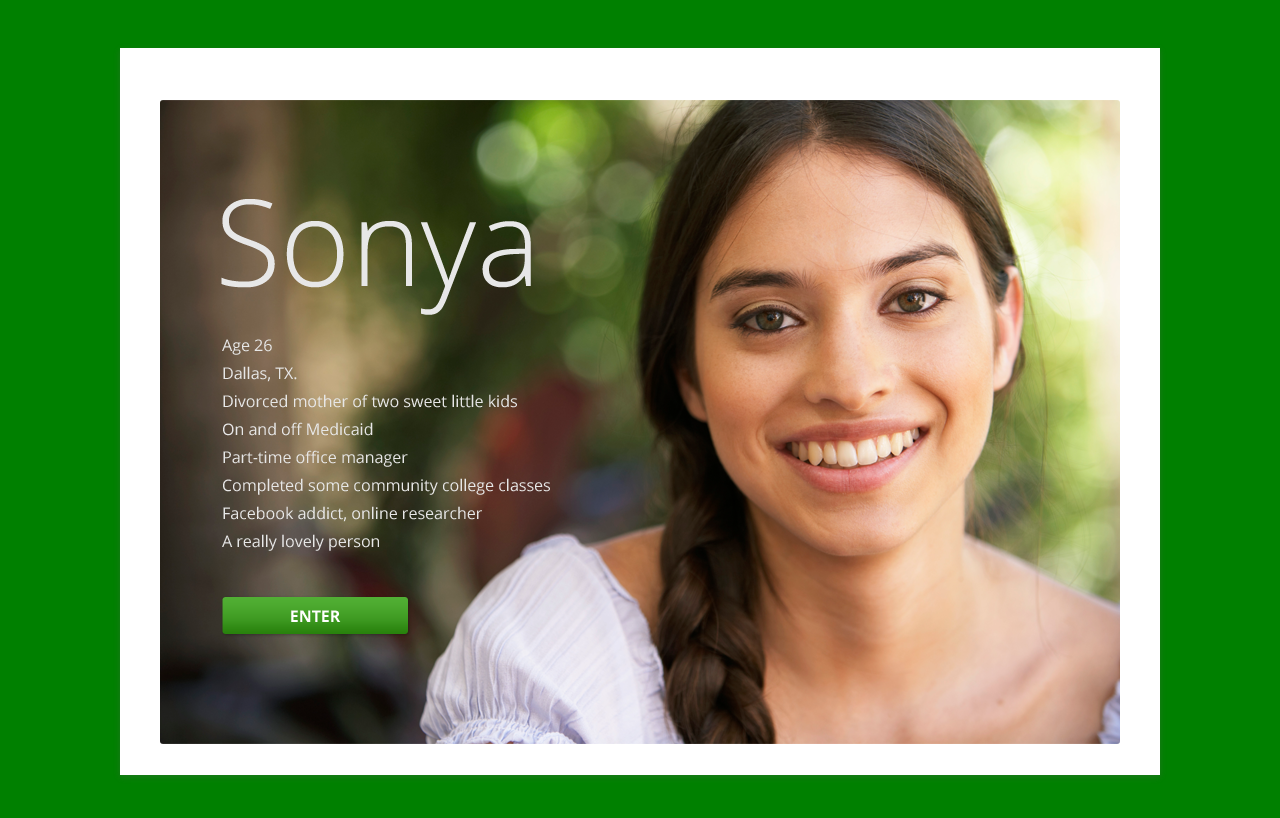
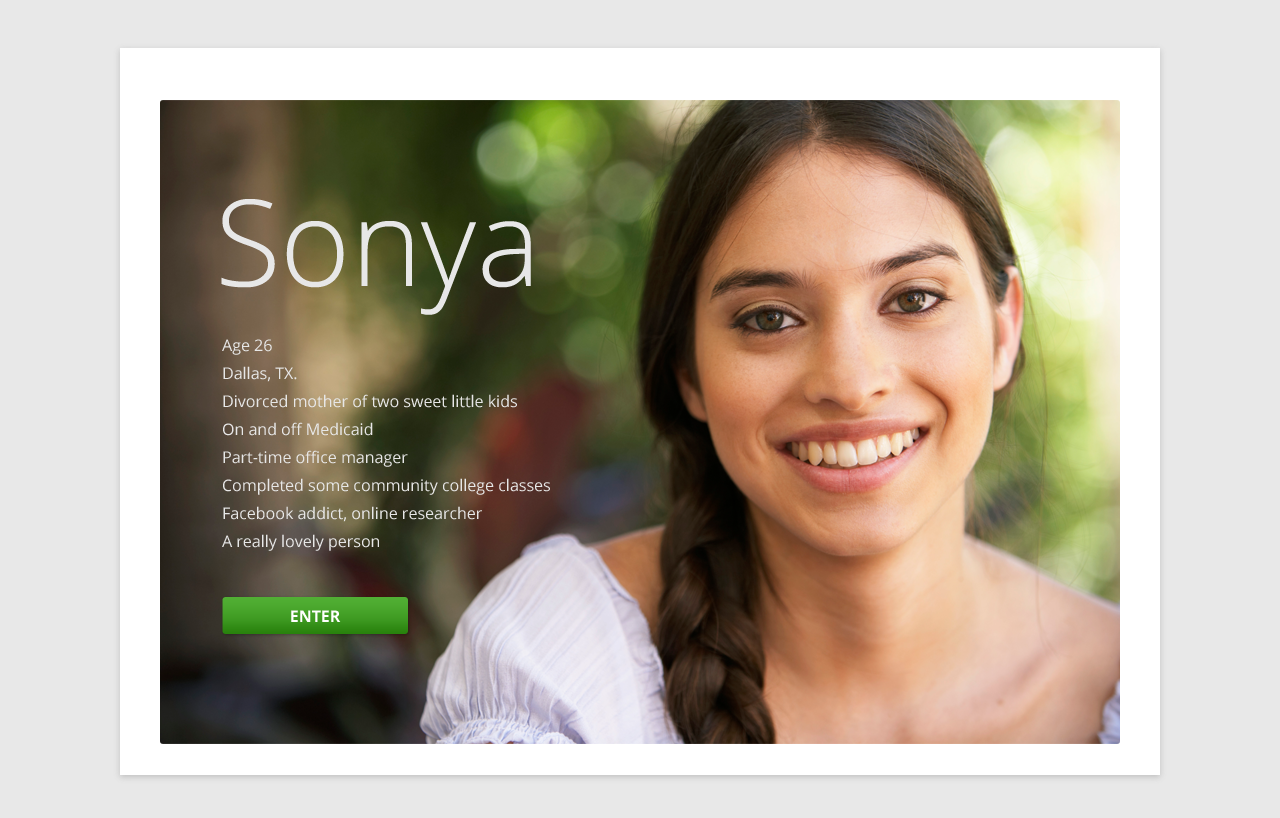
Before and after one commit to aquilentdev/SCMTest_OneRepo, a Jekyll site: the page built from index.html, in a window 1280 px wide. Shown: the top 818 px of the page. Built offline with Jekyll 4.4.1, drawn with Linux system fonts in a browser that asks for light colours; Markdown is read by kramdown in place of the engine named in the settings; the list of posts is cut into pages by our own code.

Commit message:
undid bg change

```diff
--- a/css/style.css
+++ b/css/style.css
@@ -44,7 +44,7 @@ html, body, div, span, applet, object, iframe, h1, h2, h3, h4, h5, h6, p, blockq
 	font-size: 100%;
 	vertical-align: baseline;
 }
-body { background: green !important;
+body {
 	line-height: 1;
 }
 ol,
```
